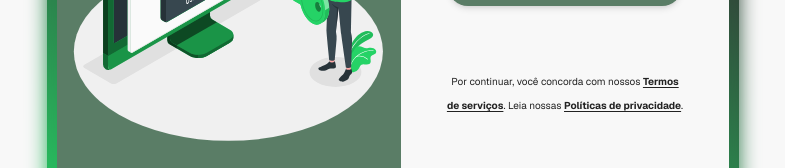
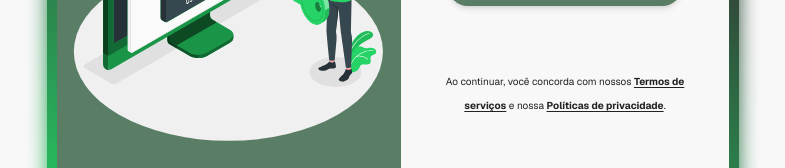
Before and after one commit to thiagoomatheus/confirma-notificacao, a Next.js app: page /entrar in a window 1280 px wide. Shown: the part 414-582 px from the top of the page, without its empty margins (247-1032 px from the left). Built offline with nearby package versions, Linux system fonts and the light colour scheme; no server answers.

Commit message:
refactor(login): alterado texto

```diff
--- a/app/(publica)/entrar/page.tsx
+++ b/app/(publica)/entrar/page.tsx
@@ -27,7 +27,7 @@ export default async function Page() {
 
                 <BotaoLogin />
 
-                <p className="text-[10px] text-center w-full max-w-60">Por continuar, você concorda com nossos <Link className="text-[10px] underline underline-offset-2 font-bold" href="/termos-de-serviço">Termos de serviços</Link>. Leia nossas <Link className="text-[10px] underline underline-offset-2 font-bold" href="/politicas-de-privacidade">Políticas de privacidade</Link>.</p>
+                <p className="text-[10px] text-center w-full max-w-60">Ao continuar, você concorda com nossos <Link className="text-[10px] underline underline-offset-2 font-bold" href="/termos-de-serviço">Termos de serviços</Link> e nossa <Link className="text-[10px] underline underline-offset-2 font-bold" href="/politicas-de-privacidade">Políticas de privacidade</Link>.</p>
             </ContainerFlex>
         </section>
     )
```
